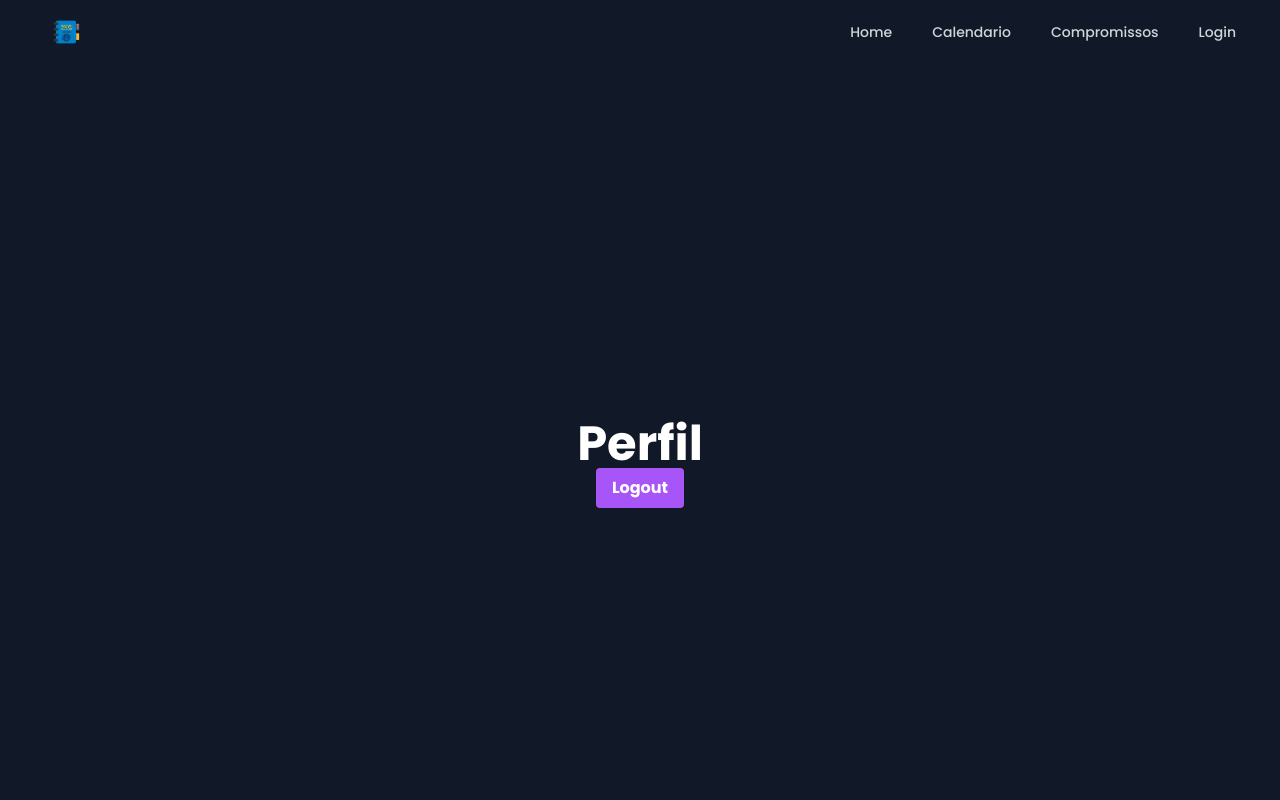
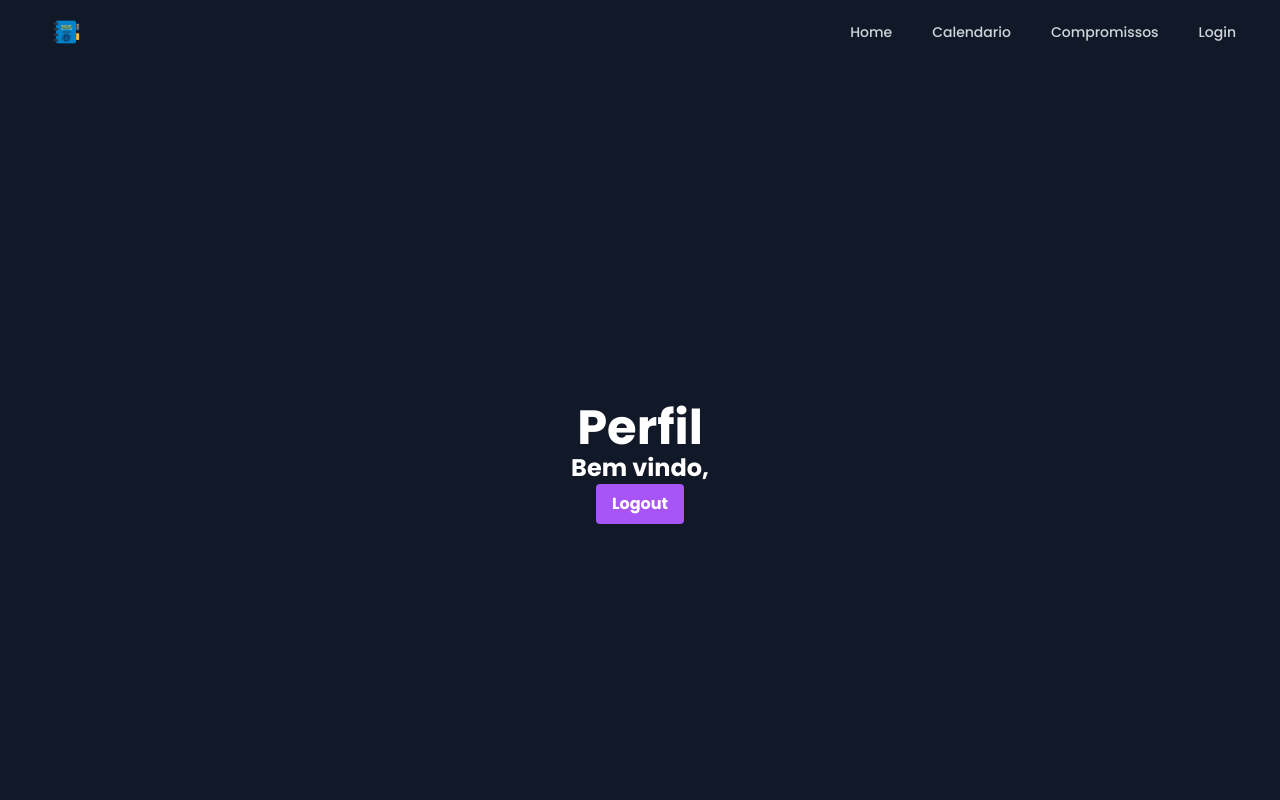
Before and after one commit to MauAgendar/mauagendar, a React (Vite) app in the folder frontend/: page /profile in a window 1280 px wide. Shown: the top 800 px of the page. Built offline with nearby package versions, Linux system fonts and the light colour scheme.

Commit message:
e-mail usuario mostrando, por enquanto sem props

```diff
--- a/frontend/package.json
+++ b/frontend/package.json
@@ -15,6 +15,7 @@
     "@mui/material": "^5.13.0",
     "react": "^18.2.0",
     "react-dom": "^18.2.0",
+    "react-jwt": "^1.1.8",
     "react-router-dom": "^6.11.1"
   },
   "devDependencies": {
--- a/frontend/src/components/Login.tsx
+++ b/frontend/src/components/Login.tsx
@@ -30,8 +30,8 @@ export default function Login(): JSX.Element {
                 const data = await response.json();
                 const token = data.token;
 
-                // Armazena JWT no sessionStorage
-                sessionStorage.setItem("token", token);
+                // Armazena JWT no localStorage
+                localStorage.setItem("token", token);
                 navigate("/");
                 window.location.reload();
             } else {
--- a/frontend/src/components/Navbar.tsx
+++ b/frontend/src/components/Navbar.tsx
@@ -1,14 +1,9 @@
 import React from "react";
 import { Link } from "react-router-dom";
-
-const isAuthenticated = () => {
-    const token = sessionStorage.getItem("token");
-    return token !== null && token !== undefined;
-};
-
-const authenticated = isAuthenticated();
+import { isAuthenticated } from "../utils/Auth";
 
 export const Navbar: React.FC = () => {
+    const email = isAuthenticated();
     return (
         <nav className="bg-gray-900">
             <div className="max-w-7xl mx-auto px-4 sm:px-6 lg:px-8">
@@ -40,7 +35,7 @@ export const Navbar: React.FC = () => {
                             >
                                 Compromissos
                             </Link>
-                            {authenticated ? (
+                            {email ? (
                                 <Link
                                     to="/profile"
                                     className="text-gray-300 hover:bg-gray-700 hover:text-white px-3 py-2 rounded-md text-sm font-medium"
--- a/frontend/src/components/Perfil.tsx
+++ b/frontend/src/components/Perfil.tsx
@@ -1,14 +1,15 @@
-import React from "react";
-
+import { isAuthenticated } from "../utils/Auth";
 export default function Perfil() {
+    const email = isAuthenticated();
     return (
         <div className="flex flex-col items-center justify-center h-screen bg-gray-900">
             <h1 className="text-5xl font-bold">Perfil</h1>
+            <h2 className="text-2xl font-bold">Bem vindo, {email} </h2>
             <button
                 className="bg-purple-500 hover:bg-purple-700 text-white font-bold py-2 px-4 rounded"
                 type="button"
                 onClick={() => {
-                    sessionStorage.removeItem("token");
+                    localStorage.removeItem("token");
                     window.location.href = "/";
                 }}
             >
--- a/frontend/src/components/Register.tsx
+++ b/frontend/src/components/Register.tsx
@@ -42,8 +42,8 @@ export default function Login(): JSX.Element {
                 const data = await response.json();
                 const token = data.token;
 
-                // Armazena JWT no sessionStorage
-                sessionStorage.setItem("token", token);
+                // Armazena JWT no localStorage
+                localStorage.setItem("token", token);
                 navigate("/");
                 window.location.reload();
             } else {
--- /dev/null
+++ b/frontend/src/utils/Auth.ts
@@ -0,0 +1,23 @@
+
+import { useJwt } from "react-jwt";
+
+export const isAuthenticated = (): string | boolean => {
+    const token: string | null = localStorage.getItem("token");
+    if (token !== null && token !== undefined) {
+        try {
+            const { decodedToken } = useJwt(token);
+            if (
+                decodedToken !== null &&
+                typeof decodedToken === "object" &&
+                "email" in decodedToken
+            ) {
+                const email: string = decodedToken.email as string;
+                return email;
+            }
+        } catch (err) {
+            return false;
+        }
+    }
+
+    return false; // Return false if token is not present or decodedToken is null or undefined
+};
```
Also changed, not shown: 1 other file (tests, documents, lock files or other folders).
